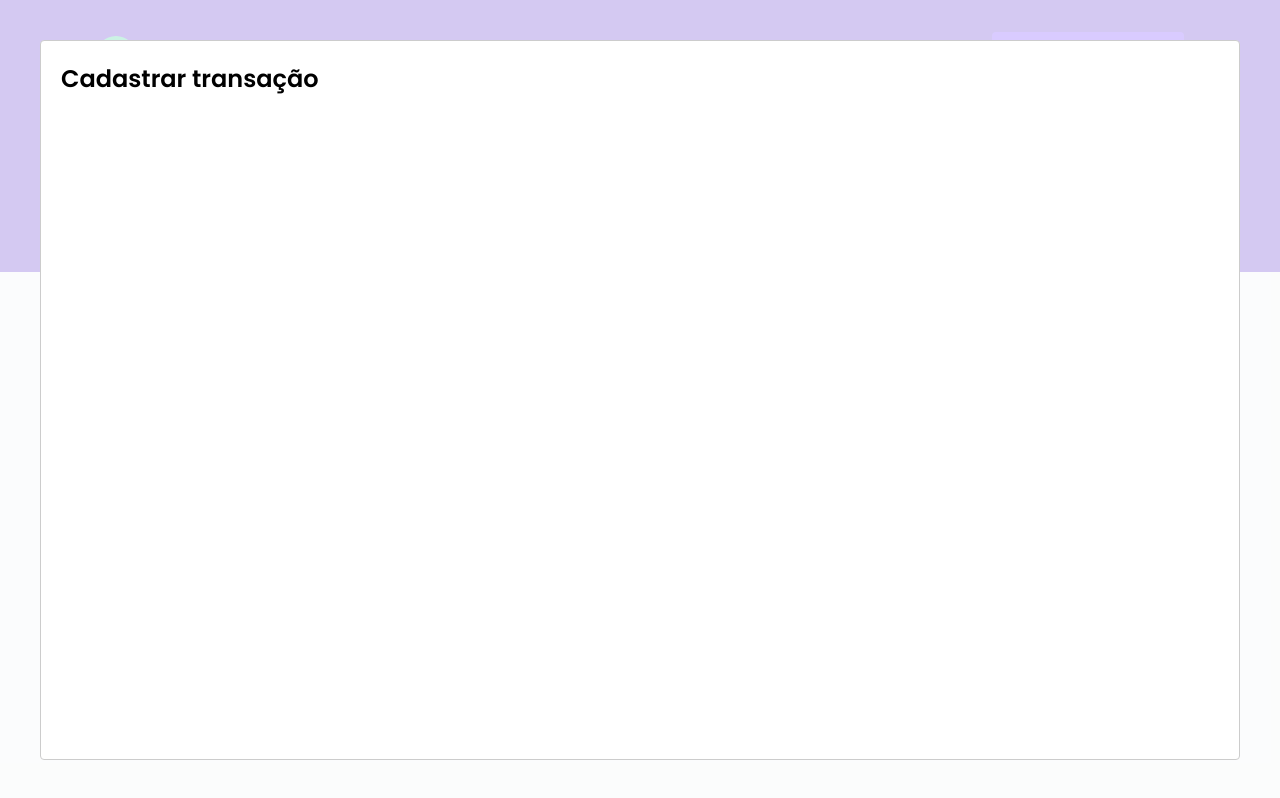
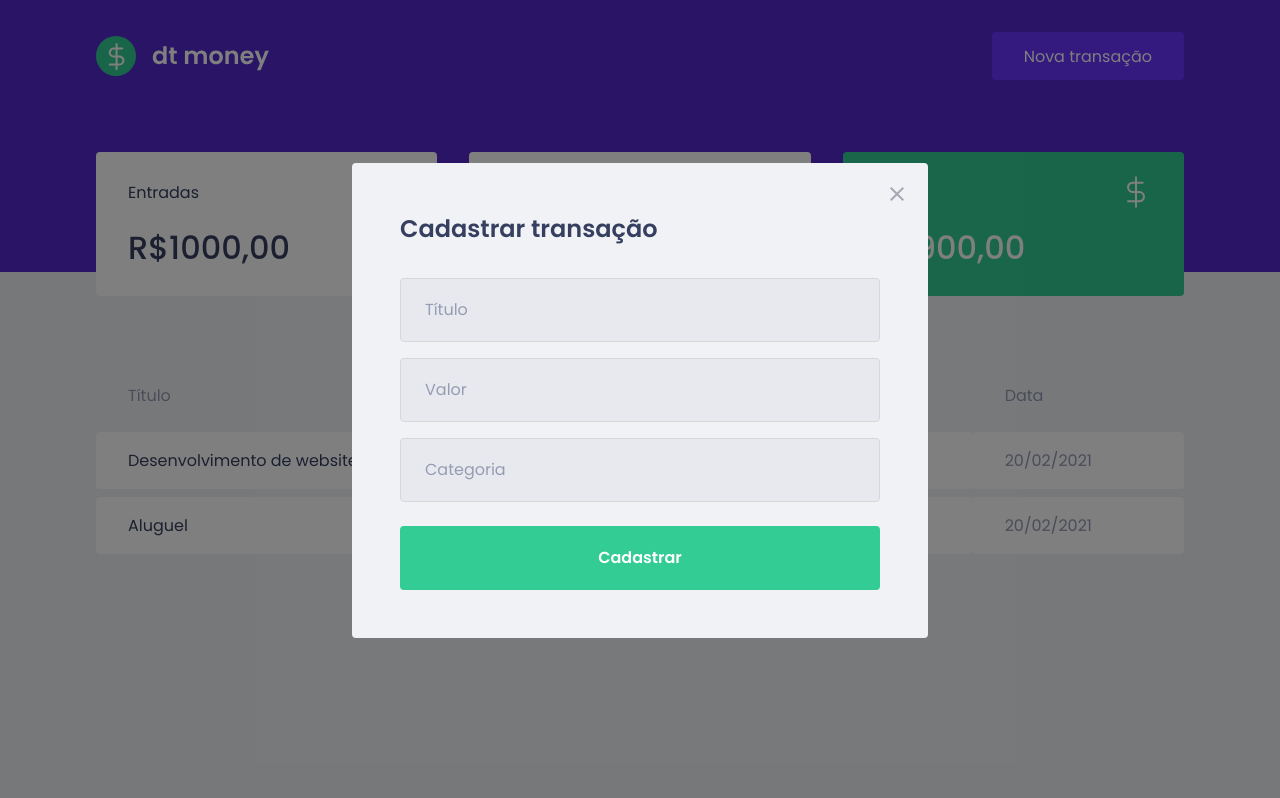
Before and after one commit to romfe/dt-money, a React (Create React App) app: page / in a window 1280 px wide. Both pictures are taken after a click on the button "Nova transação". Built offline with nearby package versions, Linux system fonts and the light colour scheme; no server answers; what miragejs would draw is missing.

Commit message:
estilização do modal quase pronta

```diff
--- a/src/App.tsx
+++ b/src/App.tsx
@@ -1,17 +1,18 @@
 import Modal from 'react-modal';
-import {useState} from 'react';
+import { useState } from 'react';
 import { Dashboard } from "./components/Dashboard";
 import { Header } from "./components/Header";
 import { GlobalStyle } from "./styles/global";
+import { NewTransactionModal } from './components/NewTransactionModal';
 
 
 Modal.setAppElement('#root');
 export const App = () => {
   const [isNewTransactionModalOpen, setIsNewTransactionModalOpen] = useState(false);
-  const handleOpenNewTransactionModal = () =>{
+  const handleOpenNewTransactionModal = () => {
     setIsNewTransactionModalOpen(true);
   }
-  const handleCloseNewTransactionModal = () =>{
+  const handleCloseNewTransactionModal = () => {
     setIsNewTransactionModalOpen(false);
   }
   return (
@@ -19,9 +20,10 @@ export const App = () => {
       <Header onOpenNewTransactionModal={handleOpenNewTransactionModal} />
       <Dashboard />
 
-      <Modal isOpen={isNewTransactionModalOpen} onRequestClose={handleCloseNewTransactionModal}>
-        <h2>Cadastrar transação</h2>
-      </Modal>
+      <NewTransactionModal
+        isOpen={isNewTransactionModalOpen}
+        onRequestClose={handleCloseNewTransactionModal}
+      />
       <GlobalStyle />
     </>
   );
--- /dev/null
+++ b/src/components/NewTransactionModal/index.tsx
@@ -0,0 +1,43 @@
+import Modal from 'react-modal';
+import closeImg from '../../assets/close.svg';
+import { Container } from './styles';
+
+interface NewTransactionModalProps {
+  isOpen: boolean;
+  onRequestClose: () => void;
+}
+
+export const NewTransactionModal = ({ isOpen, onRequestClose }: NewTransactionModalProps) => {
+  return (
+    <Modal
+      isOpen={isOpen}
+      onRequestClose={onRequestClose}
+      overlayClassName="react-modal-overlay"
+      className="react-modal-content"
+    >
+      <button
+        type="button"
+        onClick={onRequestClose}
+        className="react-modal-close"
+      >
+        <img src={closeImg} alt="Fechar Modal" />
+      </button>
+      <Container>
+        <h2>Cadastrar transação</h2>
+        <input
+          placeholder="Título"
+        />
+        <input
+          type="number"
+          placeholder="Valor"
+        />
+        <input
+          placeholder="Categoria"
+        />
+        <button type="submit">
+          Cadastrar
+        </button>
+      </Container>
+    </Modal>
+  );
+}
--- /dev/null
+++ b/src/components/NewTransactionModal/styles.ts
@@ -0,0 +1,43 @@
+import styled from 'styled-components';
+
+export const Container = styled.form`
+  h2{
+    color:var(--text-title);
+    font-size:1.5rem;
+    margin-bottom:2rem;
+  }
+  input{
+    width:100%;
+    padding: 0 1.5rem;
+    height: 4rem;
+    border-radius:.25rem;
+    background:#E7E9EE;
+    border:1px solid #D7D7D7;
+    font-weight:400;
+    font-size:1rem;
+    &::placeholder{
+      color:var(--text-body);
+    }
+    & + input{ //todo input que tiver um input antes dele
+      margin-top:1rem;
+    }
+  }
+  button[type="submit"]{
+    width:100%;
+    padding:.25rem;
+    height:4rem;
+    background:var(--green);
+    color:#FFF;
+    border-radius:.25rem;
+    border:0;
+    font-size:1rem;
+    margin-top:1.5rem;
+    font-weight:600;
+
+
+    transition:filter .2s;
+    &:hover{
+      filter:brightness(.9);
+    }
+  }
+`;
--- a/src/styles/global.ts
+++ b/src/styles/global.ts
@@ -47,4 +47,35 @@ export const GlobalStyle = createGlobalStyle`
     opacity:0.6;
     cursor:not-allowed;
   }
+  .react-modal-overlay{
+    background:rgba(0,0,0,0.5); //preto com opacidade de 50%
+    position:fixed;
+    top:0;
+    left:0;
+    right:0;
+    bottom:0;
+    display:flex;
+    align-items:center;
+    justify-content:center;
+  }
+  .react-modal-content{
+    width:100%;
+    max-width: 576px;
+    background:var(--background);
+    padding:3rem;
+    position:relative;
+    border-radius:0.25rem;
+  }
+  .react-modal-close{
+    position:absolute;
+    right:1.5rem;
+    top:1.5rem;
+    border:0;
+    background:transparent;
+
+    transition:filter .2s;
+    &:hover{
+      filter:brightness(.8);
+    }
+  }
 `
```
